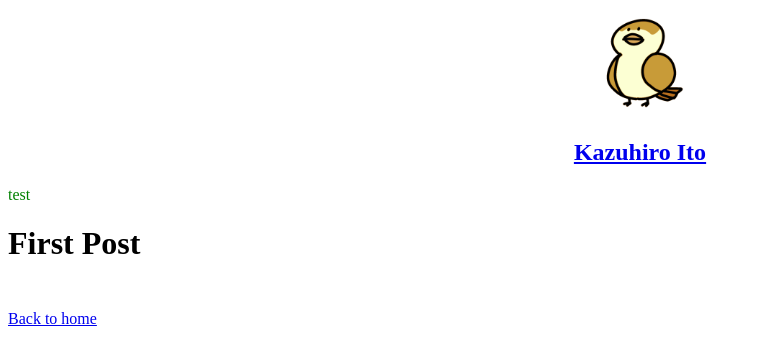
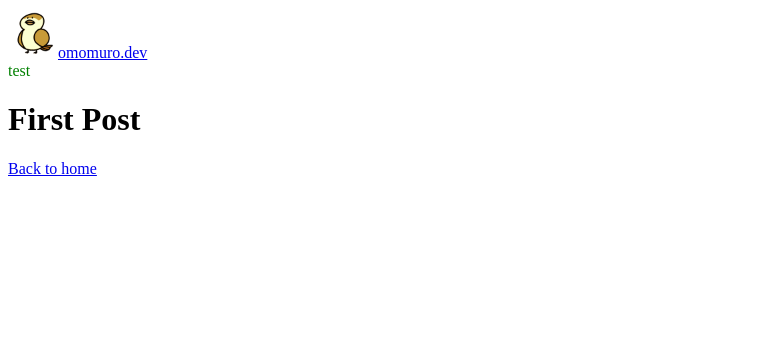
Before and after one commit to KazuhiroIto0127/nextjs-sample-app, a Next.js app: page /posts/first-post in a window 1280 px wide. Shown: the top 362 px of the page, without its empty margins (0-762 px from the left). Built offline with nearby package versions, Linux system fonts and the light colour scheme.

Commit message:
headerとfooterコンポーネント作成

```diff
--- /dev/null
+++ b/components/Footer.tsx
@@ -0,0 +1,9 @@
+import Link from 'next/link';
+
+export default function Header() {
+  return (
+    <footer className="flex justify-center">
+        <Link href="/" className="text-xl text-blue-500">Back to home</Link>
+    </footer>
+  )
+}
--- /dev/null
+++ b/components/Header.tsx
@@ -0,0 +1,15 @@
+import Image from 'next/image';
+import Link from 'next/link';
+
+export default function Header() {
+  return (
+    <header className="flex justify-center items-center bg-yellow-100">
+        <Link href="/" className="flex justify-center items-center">
+            <Image priority src="/images/profile.png"
+                    className="rounded-sm" height={50} width={50} alt="logo"/>
+            <span className="text-2xl font-bold text-indigo-900">omomuro.dev</span>
+        </Link>
+
+    </header>
+  )
+}
--- a/components/layout.tsx
+++ b/components/layout.tsx
@@ -1,16 +1,16 @@
 import Head from 'next/head';
-import Image from 'next/image';
 import styles from './layout.module.css';
 import utilStyles from '../styles/utils.module.css';
 import Link from 'next/link';
 import React from 'react';
+import Header from './Header'
+import Footer from './Footer'
 
-const name = 'Kazuhiro Ito';
 export const siteTitle = 'Next.js Sample Website';
 
 export default function Layout({ children, home }: { children: React.ReactNode, home?: boolean}) {
   return (
-    <div className="flex min-h-screen flex-col items-center justify-center py-2">
+    <>
       <Head>
         <link rel="icon" href="/favicon.ico" />
         <meta
@@ -26,47 +26,14 @@ export default function Layout({ children, home }: { children: React.ReactNode,
         <meta name="og:title" content={siteTitle} />
         <meta name="twitter:card" content="summary_large_image" />
       </Head>
-      <header className={styles.header}>
-        {home ? (
-          <>
-            <Image
-              priority
-              src="/images/profile.png"
-              className={utilStyles.borderCircle}
-              height={144}
-              width={144}
-              alt="Your name"
-            />
-            <h1 className={utilStyles.heading2Xl}>{name}</h1>
-          </>
-        ) : (
-          <>
-            <Link href="/">
-              <Image
-                priority
-                src="/images/profile.png"
-                className={utilStyles.borderCircle}
-                height={108}
-                width={108}
-                alt=""
-              />
-            </Link>
-            <h2 className={utilStyles.headingLg}>
-              <Link href="/" className="text-xl text-blue-500">
-                {name}
-              </Link>
-            </h2>
-          </>
-        )}
-      </header>
-      <main className="flex w-full flex-1 flex-col items-center justify-center px-20 text-center">
-        {children}
-      </main>
-      {!home && (
-        <div className={styles.backToHome}>
-          <Link href="/" className="text-xl text-blue-500">Back to home</Link>
-        </div>
-      )}
-    </div>
+
+      <div className="p-3">
+        <Header />
+        <main className="flex w-full flex-1 flex-col items-center justify-center px-20 text-center">
+          {children}
+        </main>
+        <Footer />
+      </div>
+    </>
   )
 }
```
